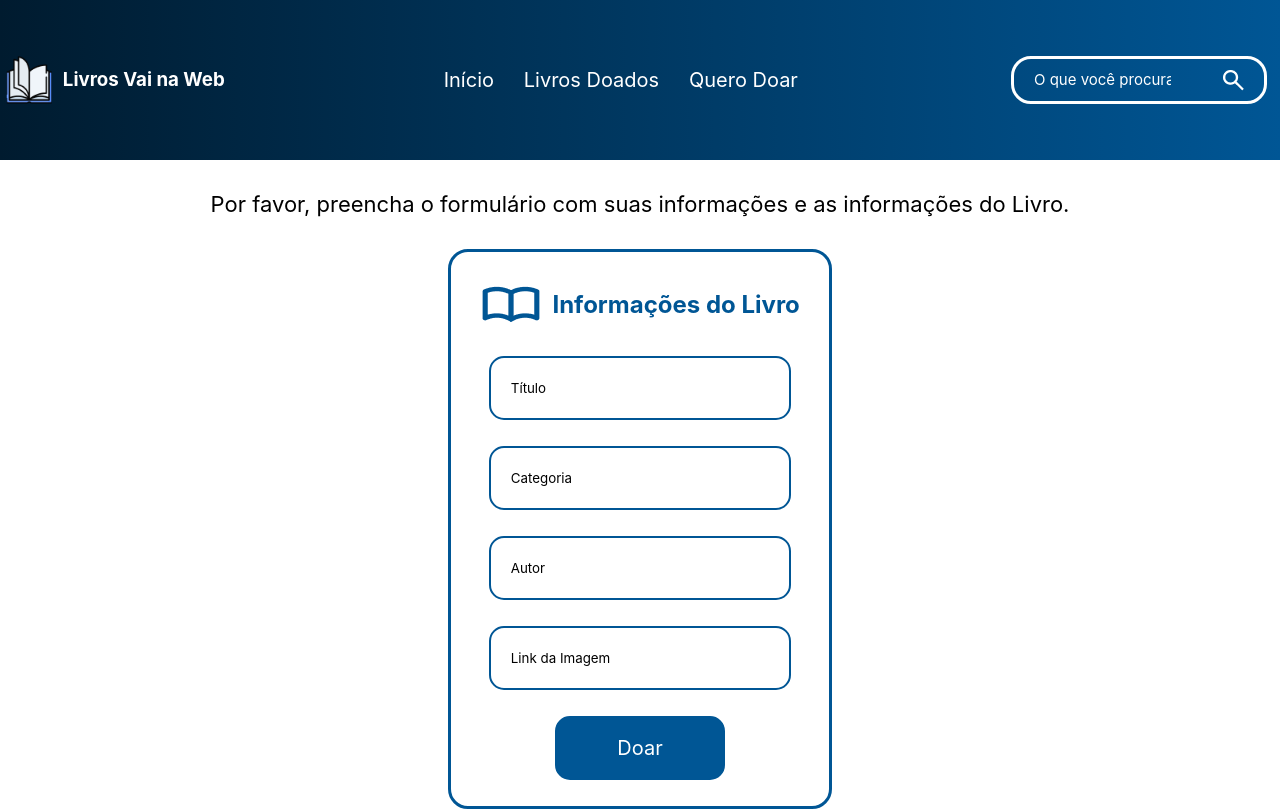
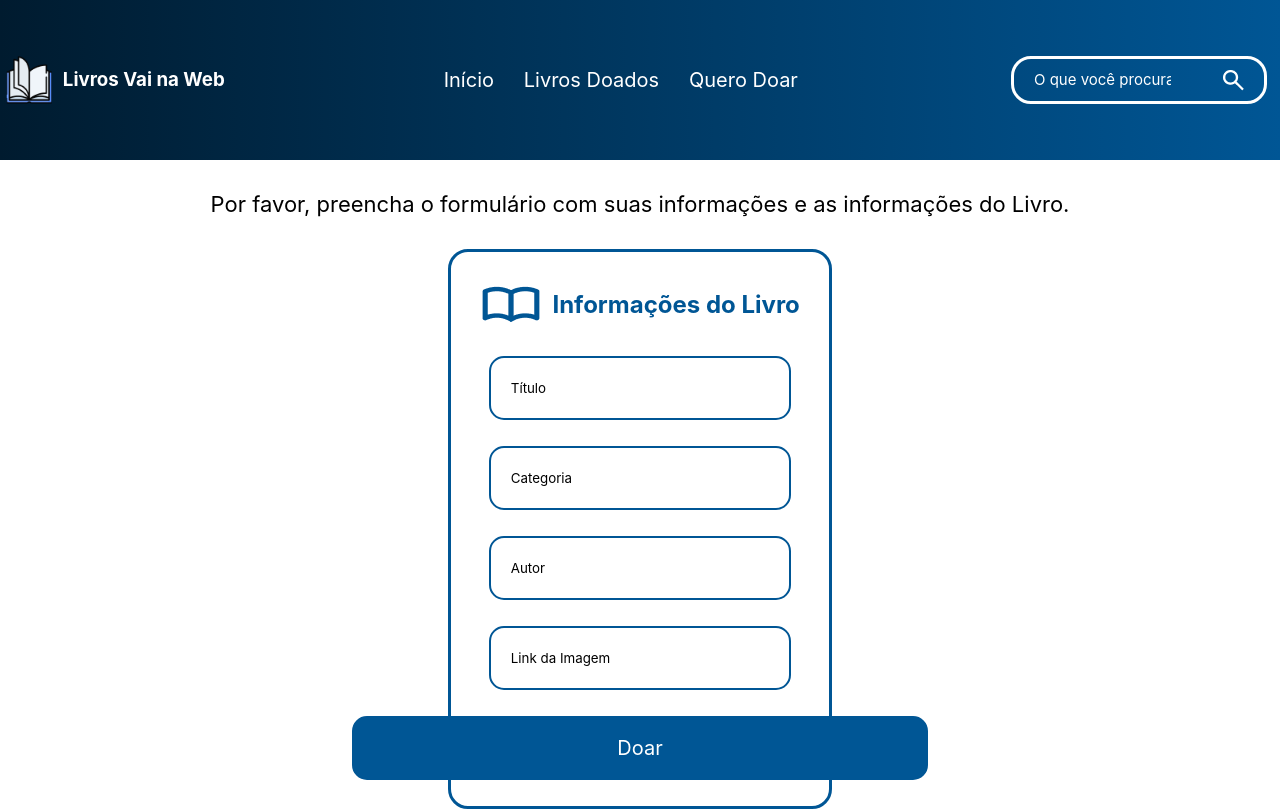
Before and after one commit to GabyysBrito/DesafioFinalLivrosVaiNaWeb, a React (Vite) app: page /QueroDoar in a window 1280 px wide. Shown: the top 811 px of the page. Built offline with nearby package versions, Linux system fonts and the light colour scheme.

Commit message:
Alterando a estilização do botão

```diff
--- a/src/pages/queroDoar/queroDoar.module.scss
+++ b/src/pages/queroDoar/queroDoar.module.scss
@@ -44,7 +44,7 @@ form {
 }
 
 .buttonDoar{
-    width: 45%;
+    width: 45vw;
     height: 8vh;
     font-size: 20px;
     background-color: #005695;
```
